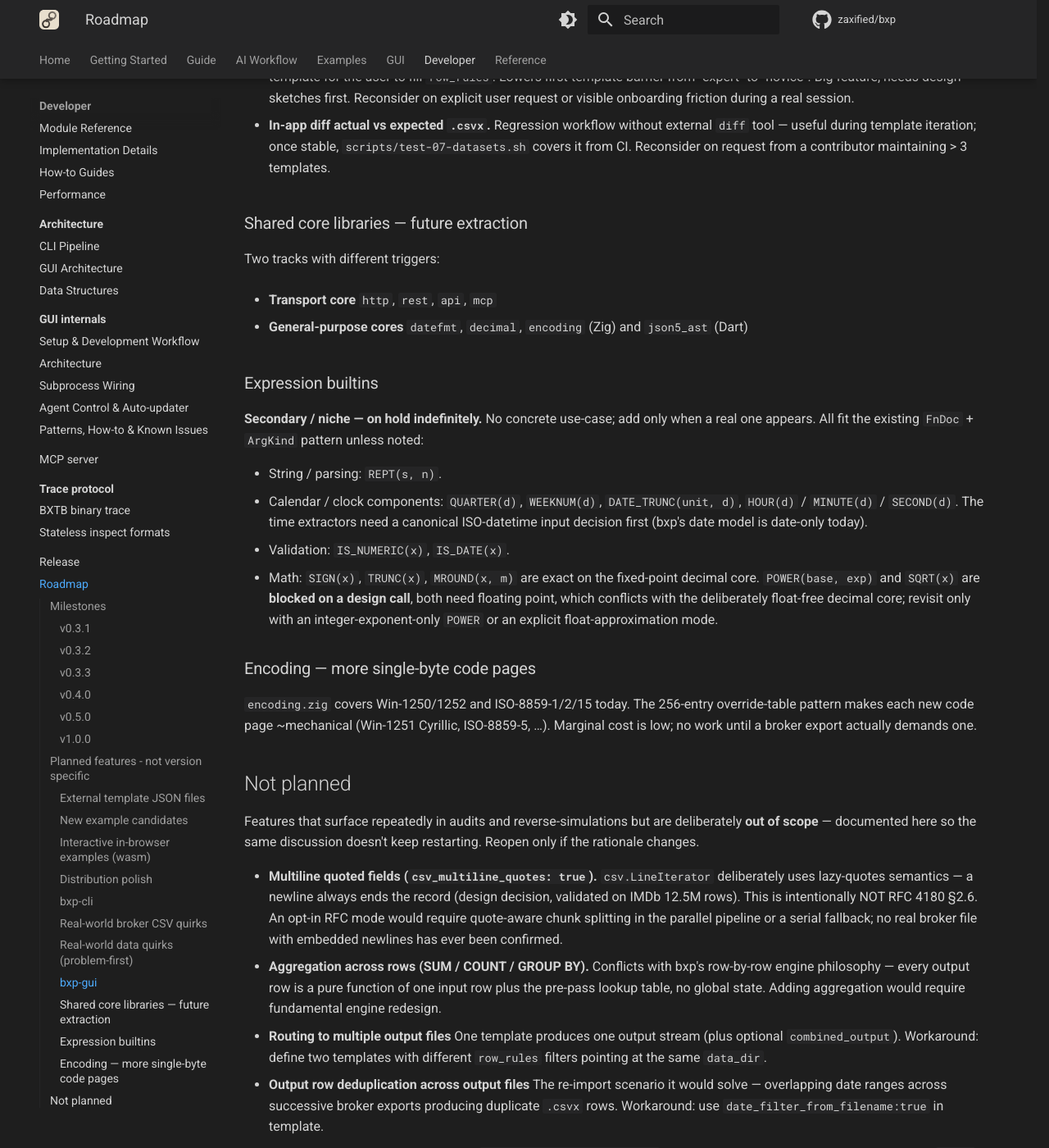
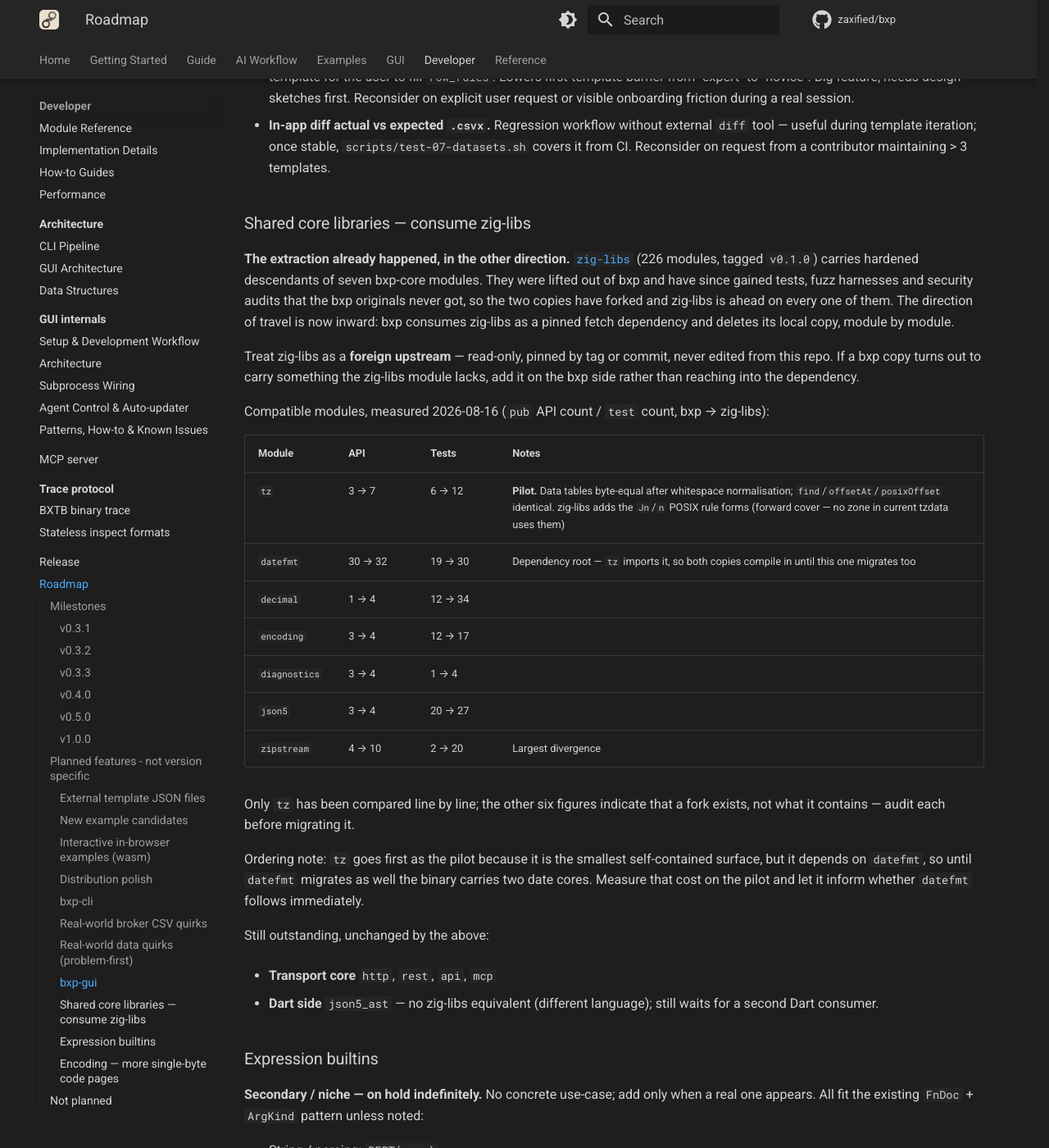
Before and after one commit to zaxified/bxp, an MkDocs documentation site: the page built from docs/dev/roadmap.md, in a window 1280 px wide and 1400 px high, scrolled down 5549 px. Shown: the whole window at 82% size. Built offline with MkDocs 1.6.1 and Material for MkDocs 9.7.7, drawn with Linux system fonts in a browser that asks for light colours; comment, search, counter and statistics services are not loaded.

Commit message:
feat(bxp-core): consume tz from zig-libs instead of keeping a local copy
The IANA offset lookup shipped here in July was lifted into zig-libs a
week later and hardened there — a security audit, two fuzz harnesses,
the Jn/n POSIX rule forms, and twice the tests. The two copies had
forked, with everything moving upstream and nothing moving back, so
consume the module rather than maintain a fork of it.

Verified before deleting anything: the offset tables are semantically
identical (zero diff after whitespace normalisation — same 600 zones,
same transitions, same POSIX footers), find/offsetAt/posixOffset and
every parser are byte-identical, and all six local tests appear
verbatim upstream alongside six more. The local copy was a strict
subset; the diff carries no deletion hunk, so nothing is lost.

tools/tz-gen goes with it. zig-libs shipped the tables without a
generator, which left this repo holding the only copy of the one tool
that can re-derive them — and, once tz_data.zig was gone from here, no
consumer for its output. It now lives in that repo next to the module
it feeds.

zig-libs is treated as a foreign upstream: read-only, pinned to the
commit behind the 2026-08-15 tag, never edited from this build. Zig
offers no floating "latest" mode — the hash field is mandatory and
content-addressed, so upstream movement can only arrive as an explicit
zig fetch --save. The tables still compile in, so this remains a
build-time dependency with no runtime tzdata lookup, and ReleaseSafe
bxp-cli grows 8 KB.

tz is the pilot for six more twinned modules; docs/dev/roadmap.md
records them with their measured divergence and the caveat that only
this one has been compared line by line.

scripts/test.sh green: corpus 218/218, datasets 10/10, all seven phases.

Co-Authored-By: Claude Opus 5 (1M context) <noreply@anthropic.com>

```diff
--- a/docs/dev/roadmap.md
+++ b/docs/dev/roadmap.md
@@ -314,15 +314,51 @@ fixed before release instead, not parked here).
   `scripts/test-07-datasets.sh` covers it from CI. Reconsider on request
   from a contributor maintaining > 3 templates.
 
-### Shared core libraries — future extraction
+### Shared core libraries — consume zig-libs
 
-Two tracks with different triggers:
+**The extraction already happened, in the other direction.**
+[`zig-libs`](https://github.com/zaxified/zig-libs) (226 modules, tagged
+`v0.1.0`) carries hardened descendants of seven bxp-core modules. They were
+lifted out of bxp and have since gained tests, fuzz harnesses and security
+audits that the bxp originals never got, so the two copies have forked and
+zig-libs is ahead on every one of them. The direction of travel is now
+inward: bxp consumes zig-libs as a pinned fetch dependency and deletes its
+local copy, module by module.
+
+Treat zig-libs as a **foreign upstream** — read-only, pinned by tag or
+commit, never edited from this repo. If a bxp copy turns out to carry
+something the zig-libs module lacks, add it on the bxp side rather than
+reaching into the dependency.
+
+Compatible modules, measured 2026-08-16 (`pub` API count / `test` count,
+bxp → zig-libs):
+
+| Module        | API    | Tests   | Notes                                        |
+| ------------- | ------ | ------- | -------------------------------------------- |
+| `tz`          | 3 → 7  | 6 → 12  | **Pilot.** Data tables byte-equal after whitespace normalisation; `find`/`offsetAt`/`posixOffset` identical. zig-libs adds the `Jn`/`n` POSIX rule forms (forward cover — no zone in current tzdata uses them) |
+| `datefmt`     | 30 → 32| 19 → 30 | Dependency root — `tz` imports it, so both copies compile in until this one migrates too |
+| `decimal`     | 1 → 4  | 12 → 34 |                                              |
+| `encoding`    | 3 → 4  | 12 → 17 |                                              |
+| `diagnostics` | 3 → 4  | 1 → 4   |                                              |
+| `json5`       | 3 → 4  | 20 → 27 |                                              |
+| `zipstream`   | 4 → 10 | 2 → 20  | Largest divergence                            |
+
+Only `tz` has been compared line by line; the other six figures indicate
+that a fork exists, not what it contains — audit each before migrating it.
+
+Ordering note: `tz` goes first as the pilot because it is the smallest
+self-contained surface, but it depends on `datefmt`, so until `datefmt`
+migrates as well the binary carries two date cores. Measure that cost on
+the pilot and let it inform whether `datefmt` follows immediately.
+
+Still outstanding, unchanged by the above:
 
 - **Transport core**
   `http`, `rest`, `api`, `mcp`
 
-- **General-purpose cores**
-  `datefmt`, `decimal`, `encoding` (Zig) and `json5_ast` (Dart)
+- **Dart side**
+  `json5_ast` — no zig-libs equivalent (different language); still waits for
+  a second Dart consumer.
 
 ### Expression builtins
 
```
Also changed, not shown: CLAUDE.md (+25 -14 lines), bxp-cli/CLAUDE.md (+3 -2 lines), bxp-core/CLAUDE.md (+25 -6 lines), 9 other files.
